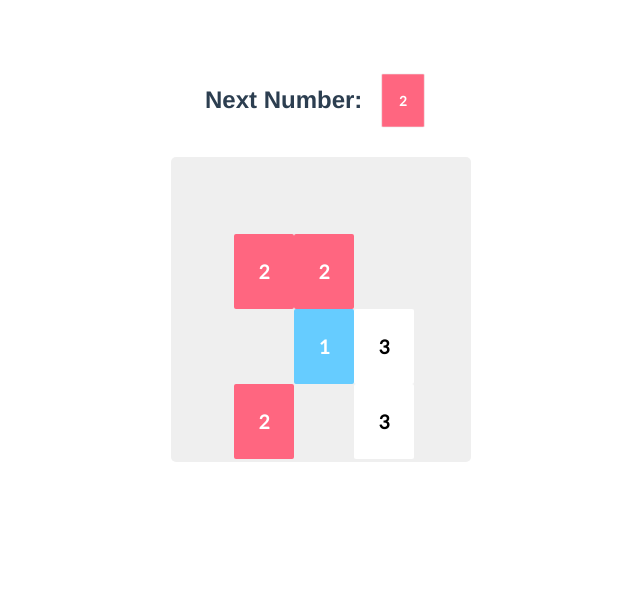
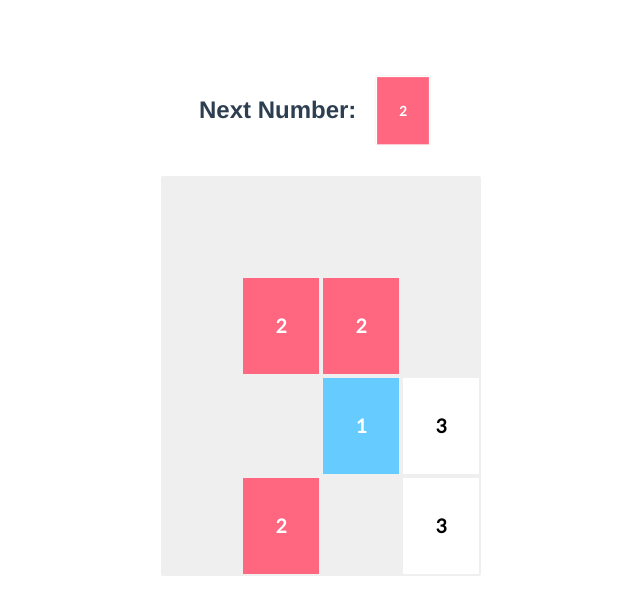
Before and after one commit to theryaz/threes, a Vue app: page / in a window 1280 px wide. Shown: the top 614 px of the page, without its empty margins (319-959 px from the left). Built offline with nearby package versions, Linux system fonts and the light colour scheme.

Commit message:
Adjust styles

```diff
--- a/src/components/Cell.vue
+++ b/src/components/Cell.vue
@@ -1,13 +1,13 @@
 <template>
-  <div
+  <div class="cell" v-bind:class="[
+    getRow(),
+    getCol()
+  ]">
+    <div
     v-on:click="logState()"
-    class="cell"
-    v-bind:class="[
-    this.state.grid.getClass(this.value),
-    getRow(),
-    getCol(),
-    ]">
+    v-bind:class="[this.state.grid.getClass(this.value)]">
     {{ value }}
+  </div>
   </div>
 </template>
 
--- a/src/components/Game.vue
+++ b/src/components/Game.vue
@@ -2,8 +2,10 @@
   <div>
     <h1 id="title">
       Next Number:
-      <div id="preview" class="cell" :class="this.state.grid.getClass(this.state.grid.nextNumber)">
-        {{this.state.grid.nextNumber}}
+      <div id="preview" class="cell">
+        <div :class="this.state.grid.getClass(this.state.grid.nextNumber)">
+          {{this.state.grid.nextNumber}}
+        </div>
       </div>
     </h1>
     <div id="playing-grid" ref="grid">
@@ -69,10 +71,10 @@ export default {
   #playing-grid{
     position: relative;
     background: #EFEFEF;
-    width: ($size * 4);
-    height: ($size * 4) + 5px;
+    width: ($width * 4);
+    height: ($height * 4);
     margin: auto;
-    border-radius: 5px;
+    border-radius: 2px;
   }
 
 </style>
--- a/src/scss/_cell.scss
+++ b/src/scss/_cell.scss
@@ -1,24 +1,30 @@
 
-$size: 75px;
+$size: 100px;
+$padding: 2px;
 $height: $size;
 $width: $size * 0.8;
 
 div.cell{
+  // border: 1px solid green;
+  background-color: none;
+  box-sizing: border-box;
+  padding: $padding;
   top: 0;
   left: 0;
   display: block;
   position: absolute;
   font-family: "lato";
-  background-color: white;
-  margin: 2px 3px;
   width: $width;
   height: $height;
-  line-height: $height;
   border-radius: 2px;
   font-weight: bold;
   font-size: 1.2rem;
   transition: all 0.1s ease-out;
 
+  div{
+    line-height: ($height - ($padding * 2));
+    color: black;
+    background-color: #FFFFFF;
     &.blue{
       color: white;
       background-color: #66CCFF;
@@ -27,14 +33,8 @@ div.cell{
       color: white;
       background-color: #FF6680;
     }
-  &.white{
-    color: black;
-    background-color: #FFFFFF;
   }
-  &.empty{
-    color: #DDD;
-    background-color: #DDD;
-  }
+
 
   &.r0{ top: 0; }
   &.r1{ top: 1 * $size; }
```
Lines whose indentation alone changed are shown as unchanged.
